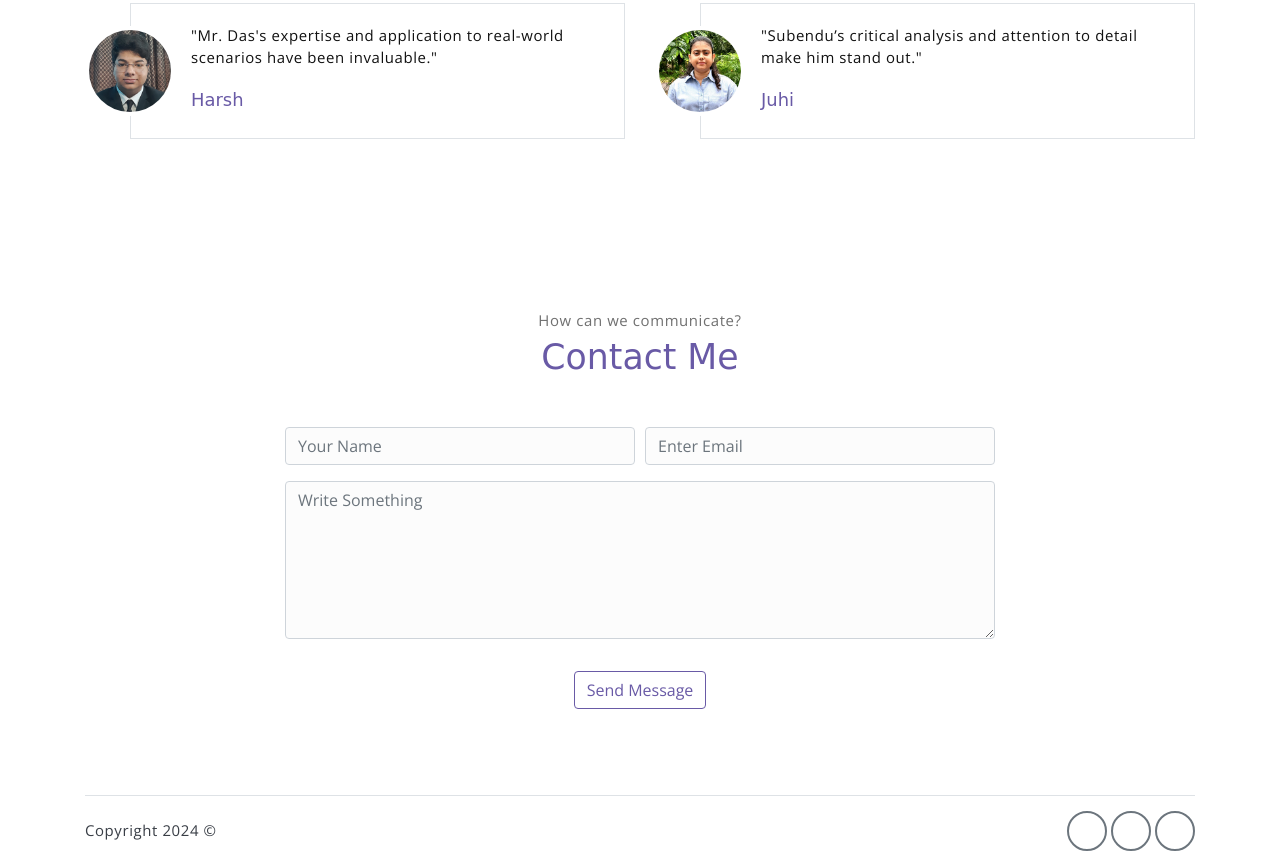
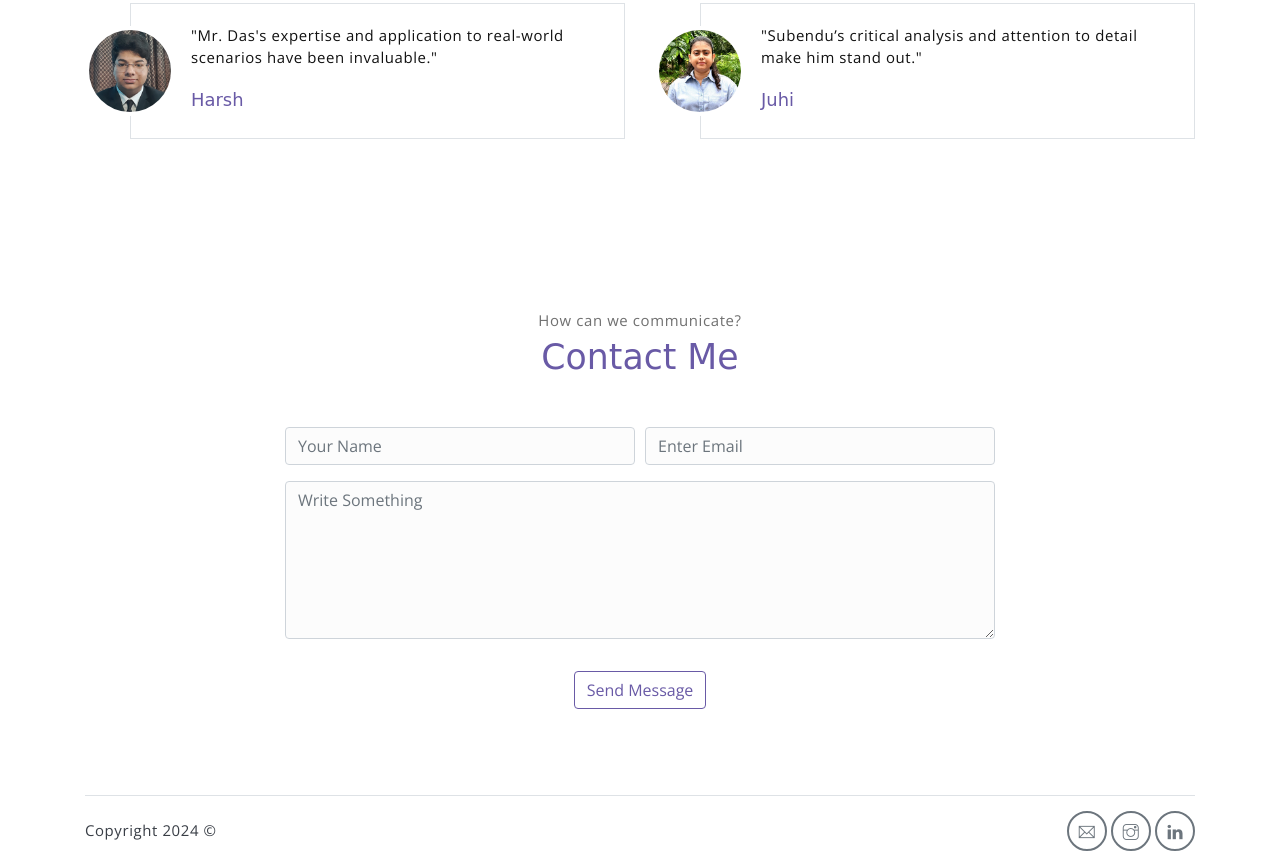
Before and after one commit to iamskd99/My-Website, a plain HTML site: page index.html in a window 1280 px wide. Shown: the part 2239-3104 px from the top of the page. Drawn offline with nearby package versions, Linux system fonts and the light colour scheme; files whose address does not match are found by name; a web font is replaced by a local one.

Commit message:
Update index.html

```diff
--- a/index.html
+++ b/index.html
@@ -8,7 +8,7 @@
     <meta name="author" content="Devcrud">
     <title>SUBENDU | HEY Guys</title>
     <!-- font icons -->
-    <link rel="stylesheet" href="assets/vendors/themify-icons/css/themify-icons.css">
+    <link rel="stylesheet" href="vendors/themify-icons/css/themify-icons.css">
     <!-- Bootstrap + Meyawo main styles -->
     <link rel="stylesheet" href="css/meyawo.css">
 </head>
```
